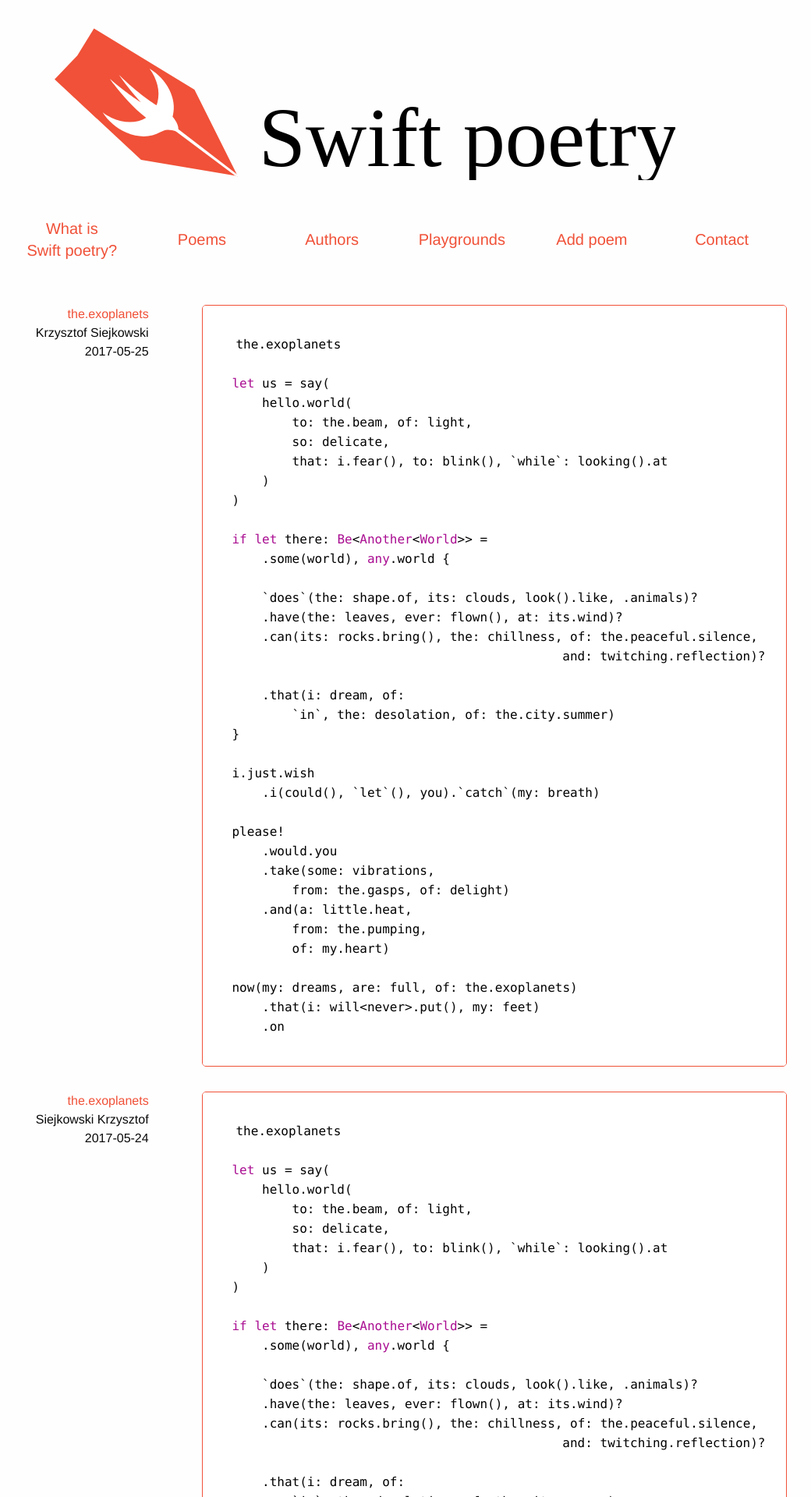
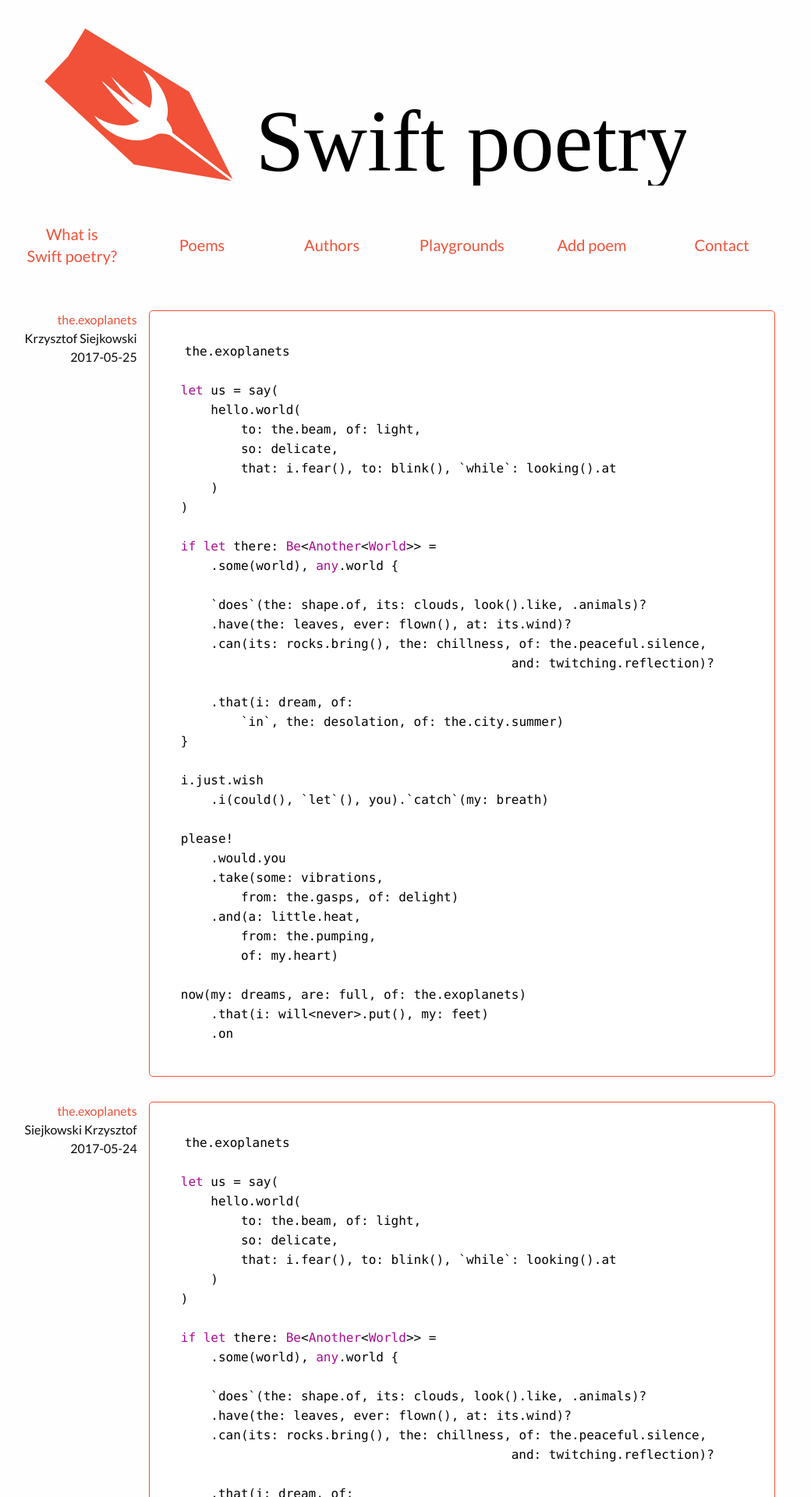
Before and after one commit to siejkowski/codepoems.xyz, a Jekyll site: the page built from index.html, in a window 1280 px wide. Shown: the top 1920 px of the page at 78% size, without its empty margins (131-1171 px from the left). Built offline with Jekyll 4.4.1, drawn with Linux system fonts in a browser that asks for light colours; some of the changed text lies outside the part shown.

Commit message:
Fix for clipping of logi

```diff
--- /dev/null
+++ b/_includes/footer.html
@@ -0,0 +1,7 @@
+<div class="footer">
+  <div class="row text-center align-middle">
+    <div class="small-10 small-offset-1">
+      <h6>Made in Warsaw with ❤️ to Swift language</h6>
+    </div>
+  </div>
+</div>
--- a/_includes/header.html
+++ b/_includes/header.html
@@ -1,6 +1,6 @@
 <div class="header">
   <div class="row text-center align-bottom">
-    <div class="small-11 small-offset-0 column">
+    <div class="small-11 small-offset-0">
       <img class="logo" src="/static/img/logo.svg"/>
     </div>
   </div>
--- a/_includes/menu.html
+++ b/_includes/menu.html
@@ -1,21 +1,21 @@
 <div class="menu">
   <div class="row text-center align-middle">
-    <div class="small-4 medium-4 large-2">
+    <div class="small-4 medium-4 large-2 column">
       <h5><a href="/about/">What&nbsp;is Swift&nbsp;poetry?</a></h5>
     </div>
-    <div class="small-4 medium-4 large-2">
+    <div class="small-4 medium-4 large-2 column">
       <h5><a href="/poems/">Poems</a></h5>
     </div>
-    <div class="small-4 medium-4 large-2">
+    <div class="small-4 medium-4 large-2 column">
       <h5><a href="/authors/">Authors</a></h5>
     </div>
-    <div class="small-4 medium-4 large-2">
+    <div class="small-4 medium-4 large-2 column">
       <h5><a href="/book/">Playgrounds</a></h5>
     </div>
-    <div class="small-4 medium-4 large-2">
+    <div class="small-4 medium-4 large-2 column">
       <h5><a href="/contribute/">Add poem</a></h5>
     </div>
-    <div class="small-4 medium-4 large-2">
+    <div class="small-4 medium-4 large-2 column">
       <h5><a href="/explanation/">Contact</a></h5>
     </div>
   </div>
--- a/_layouts/layout.html
+++ b/_layouts/layout.html
@@ -10,7 +10,7 @@
 <html lang="en">
   <head>
 
-    <link href="//fonts.googleapis.com/css?family=Raleway:400,300,600" rel="stylesheet" type="text/css">
+    <link href="//fonts.googleapis.com/css?family=Lato" rel="stylesheet">
 
     <link rel="stylesheet" href="/css/normalize.css">
     <link rel="stylesheet" href="/css/foundation.min.css">
--- a/css/custom.css
+++ b/css/custom.css
@@ -28,3 +28,7 @@
 .logo {
   max-width: 90%;
 }
+
+h1, h2, h3, h4, h5, h6, p, a, div {
+  font-family: "Lato";
+}
--- a/index.html
+++ b/index.html
@@ -9,7 +9,7 @@
 <div class="poems">
   {% for post in site.posts %}
     <div class="row poem">
-      <div class="small-10 small-offset-1 large-offset-0 large-2 text-center large-text-right">
+      <div class="small-10 small-offset-1 large-offset-0 large-2 text-center large-text-right column">
         <div class="row">
           <div class="small-12">
             <a href="{{ post.url }}">{{ post.title }}</a>
@@ -22,9 +22,11 @@
           </div>
         </div>
       </div>
-      <div class="small-10 small-offset-1 large-offset-1 large-9">
+      <div class="small-12 large-10 column">
           {{ post.content }}
         </div>
     </div>
   {% endfor %}
 </div>
+
+{% include footer.html %}
```
